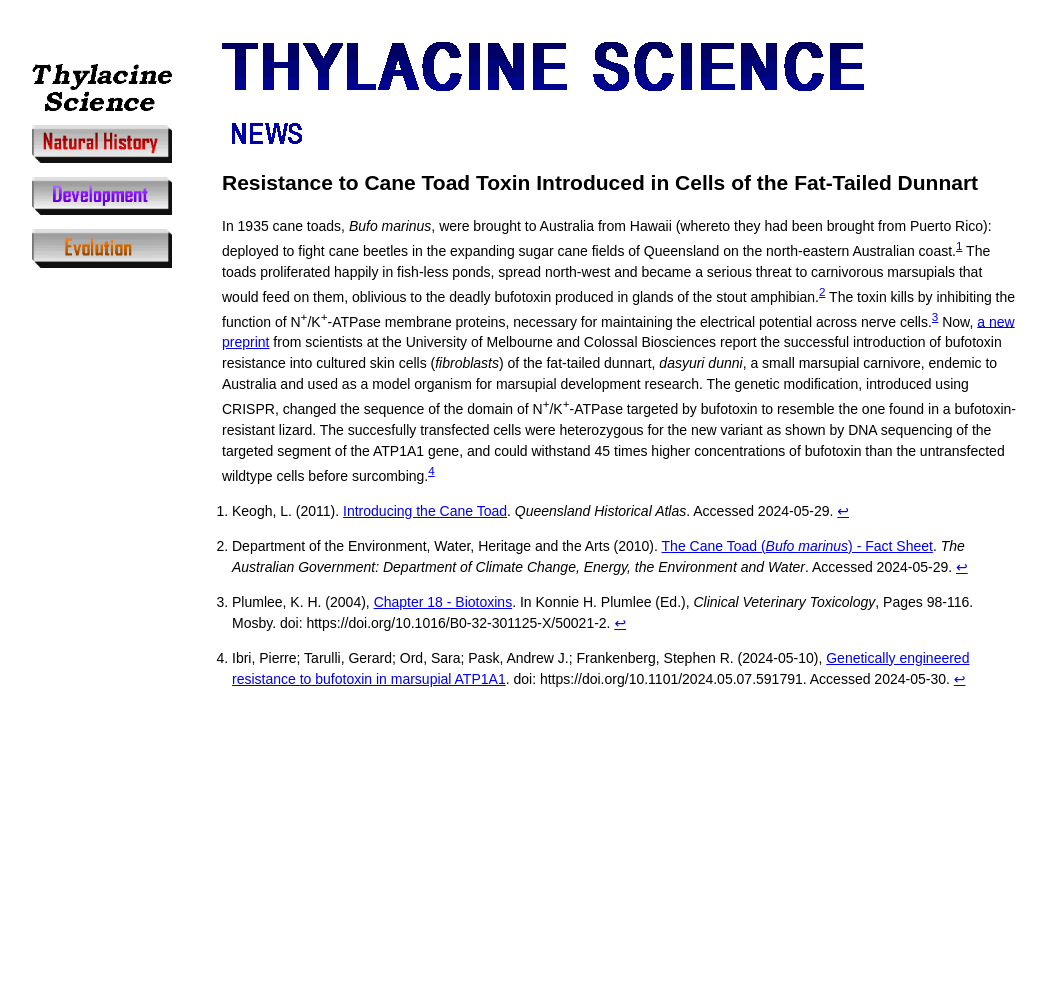
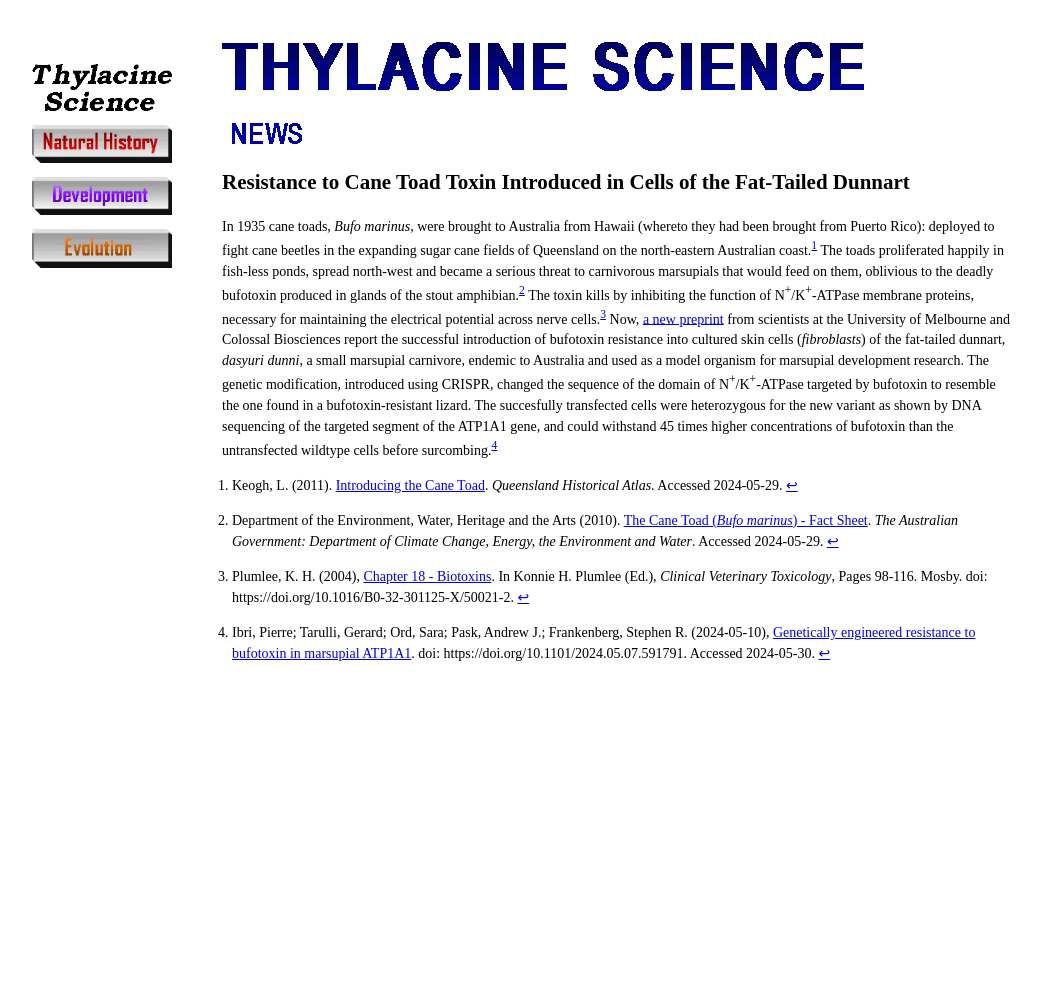
Before and after one commit to ljdnielsen/ljdnielsen.github.io, a Jekyll site: the page built from README.md, in a window 1280 px wide. Shown: the whole page, without its empty margins (36-1082 px from the left). Built offline with Jekyll 4.4.1, drawn with Linux system fonts in a browser that asks for light colours; our own code applies the rules of GitHub Pages for plain Markdown files.

Commit message:
Font: serif

```diff
--- a/_layouts/default.html
+++ b/_layouts/default.html
@@ -11,7 +11,7 @@
             padding-bottom: 10px;
         }
         body {
-            font-family: sans-serif, Arial, Helvetica;
+            font-family: serif;
         }
         .main-content {
             padding: 20px;
```
